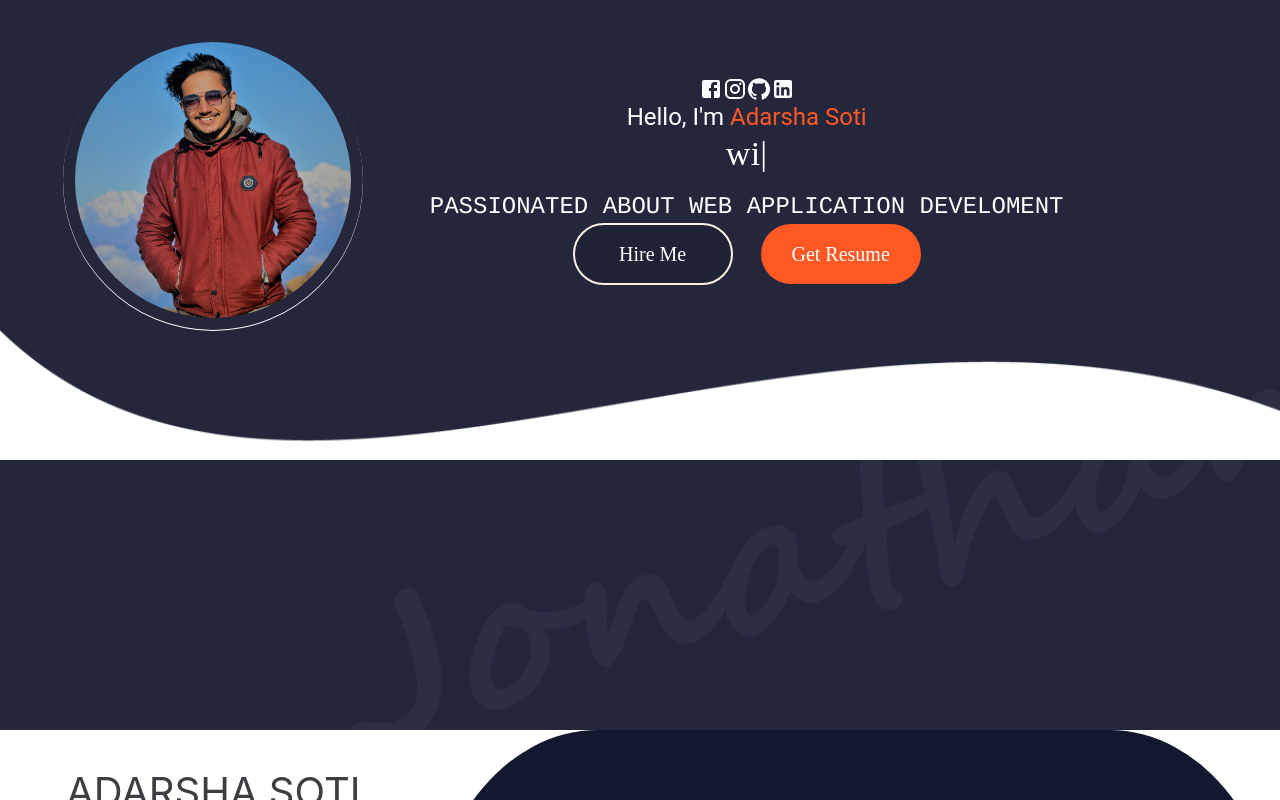
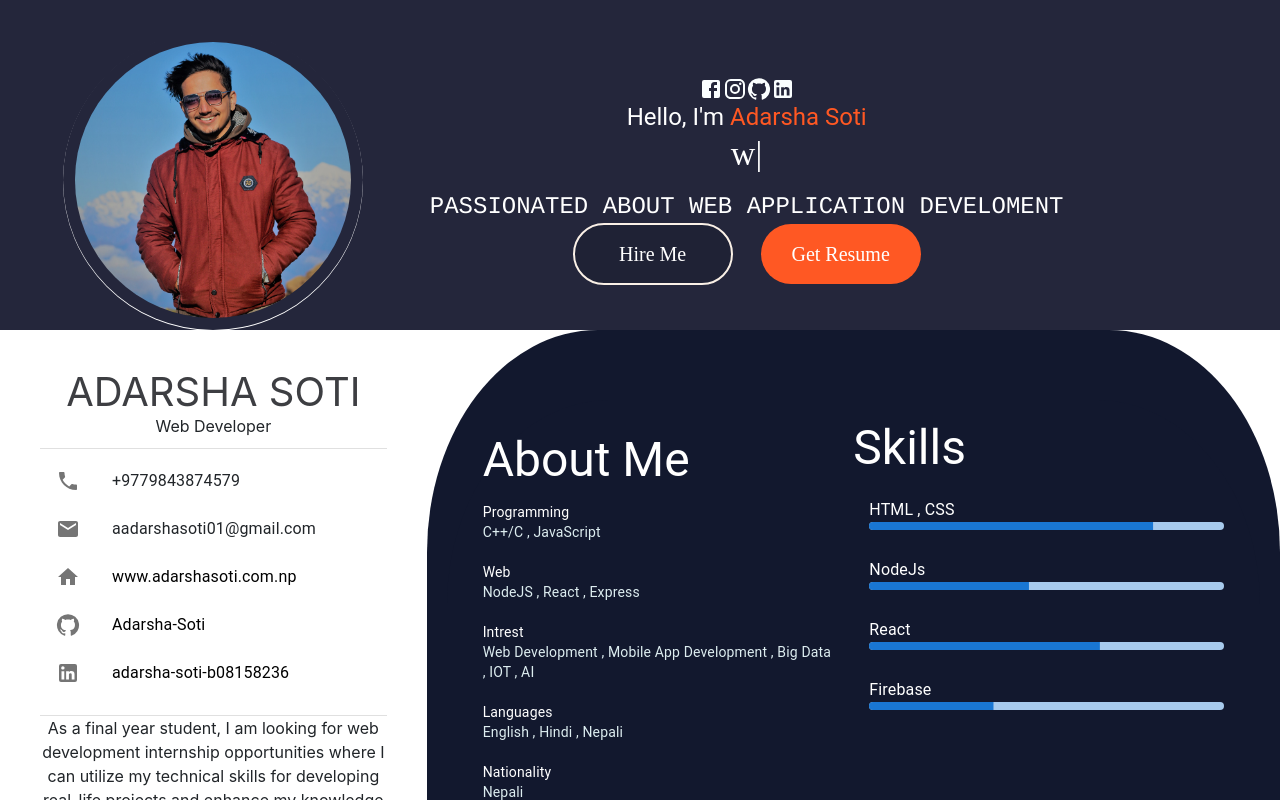
Before and after one commit to Adarsha-Soti/PortfolioWebsite, a React (Create React App) app: page / in a window 1280 px wide. Shown: the top 800 px of the page. Built offline with nearby package versions, Linux system fonts and the light colour scheme; a web font is replaced by a local one.

Commit message:
Update Footer.css

```diff
--- a/src/PrtfolioContainer/Home/Footer/Footer.css
+++ b/src/PrtfolioContainer/Home/Footer/Footer.css
@@ -7,7 +7,7 @@
 }
 .footer-parent{
     max-width: 1920px;
-    height: 50vh;
+    height: 0vh;
     width: 100%;
 }
 .footer-parent img {
```
